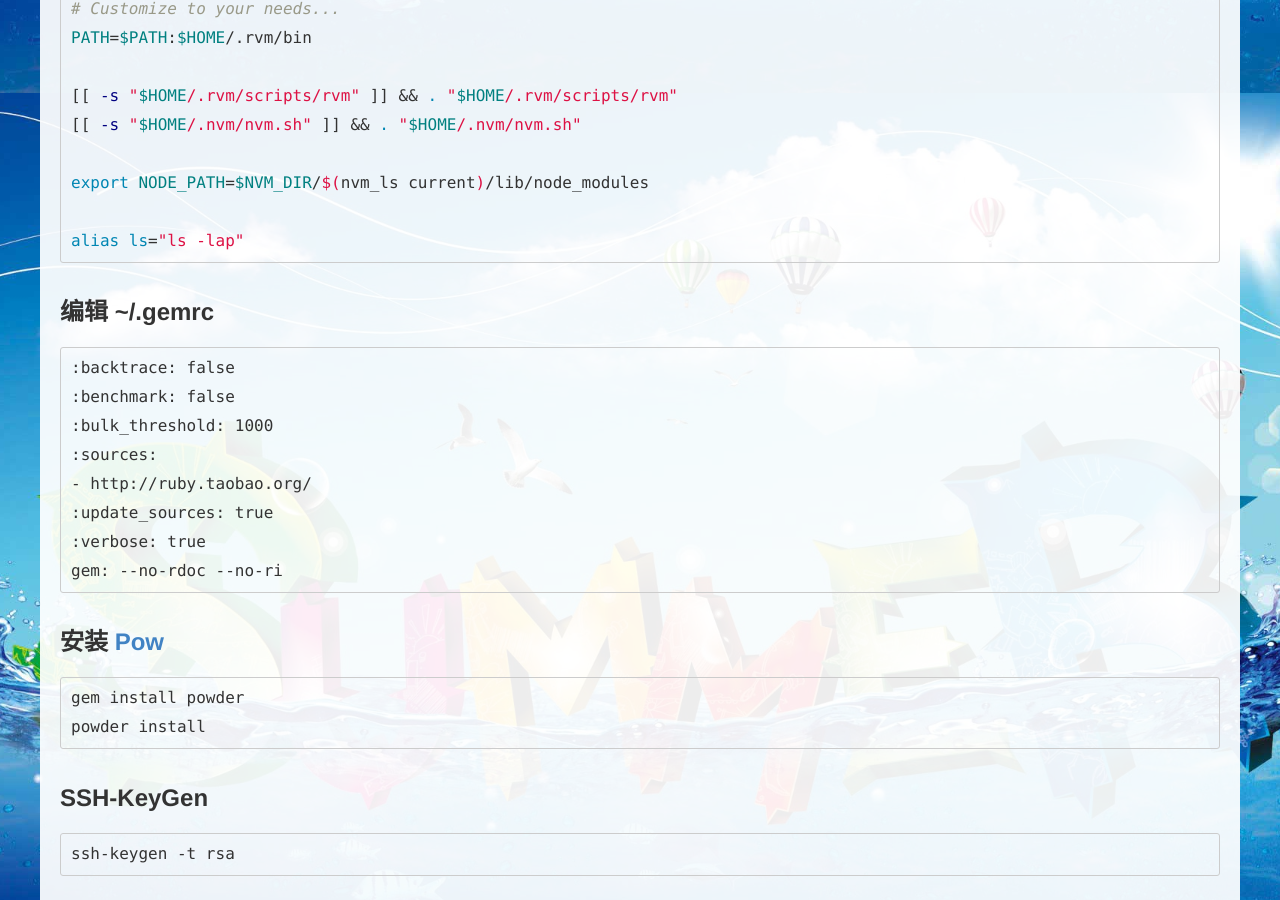
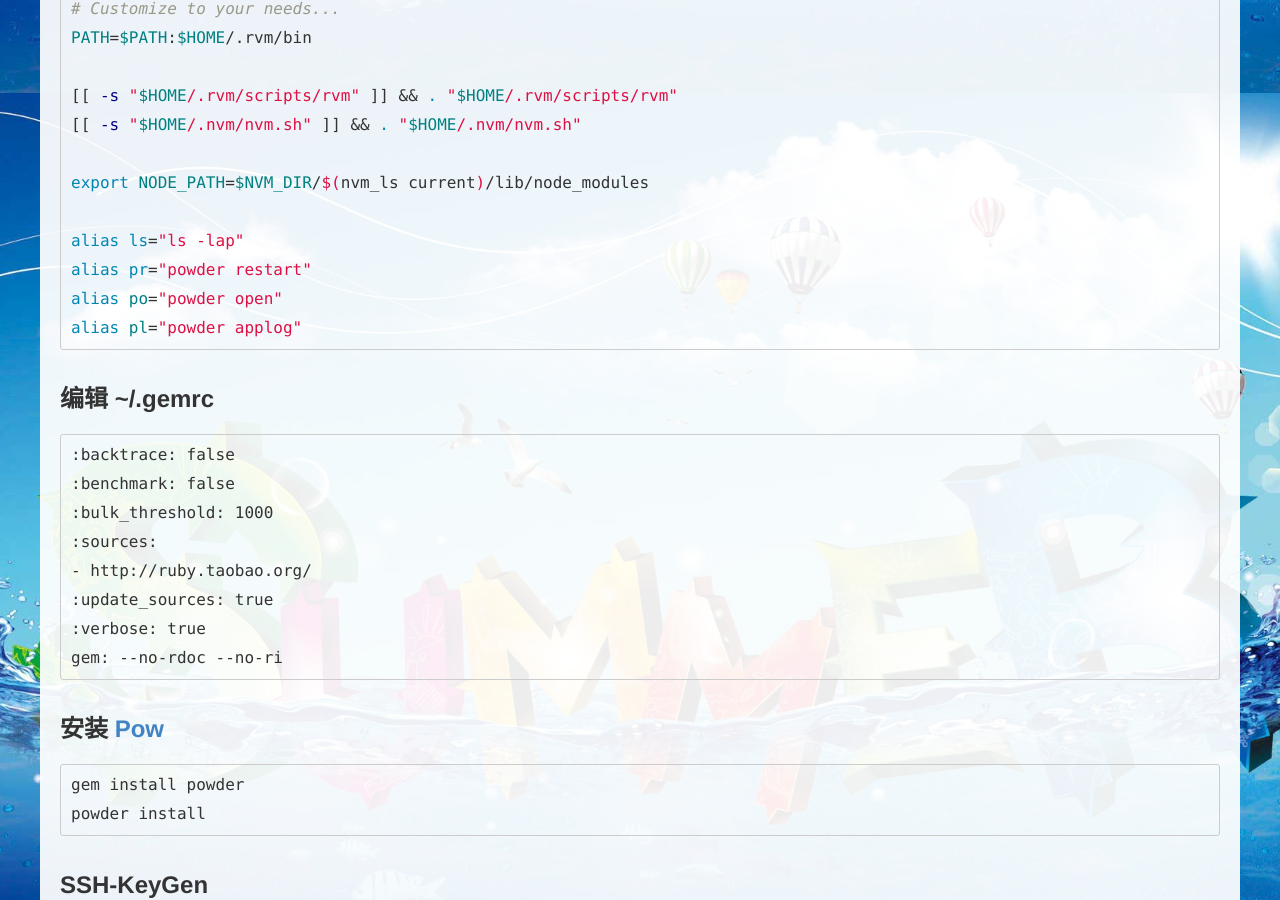
Before and after one commit to antife-yinyue/MrZhang.me, a Jekyll site: the page built from _posts/2013-05-11-after-reinstall-the-system.md, in a window 1280 px wide and 900 px high, scrolled down 1707 px. Built offline with Jekyll 4.4.1, drawn with Linux system fonts in a browser that asks for light colours; Markdown is read by kramdown in place of the engine named in the settings.

Commit message:
add alias for powder

````diff
--- a/_posts/2013-05-11-after-reinstall-the-system.md
+++ b/_posts/2013-05-11-after-reinstall-the-system.md
@@ -74,6 +74,9 @@ PATH=$PATH:$HOME/.rvm/bin
 export NODE_PATH=$NVM_DIR/$(nvm_ls current)/lib/node_modules
 
 alias ls="ls -lap"
+alias pr="powder restart"
+alias po="powder open"
+alias pl="powder applog"
 ```
 
 ## 编辑 ~/.gemrc
````
